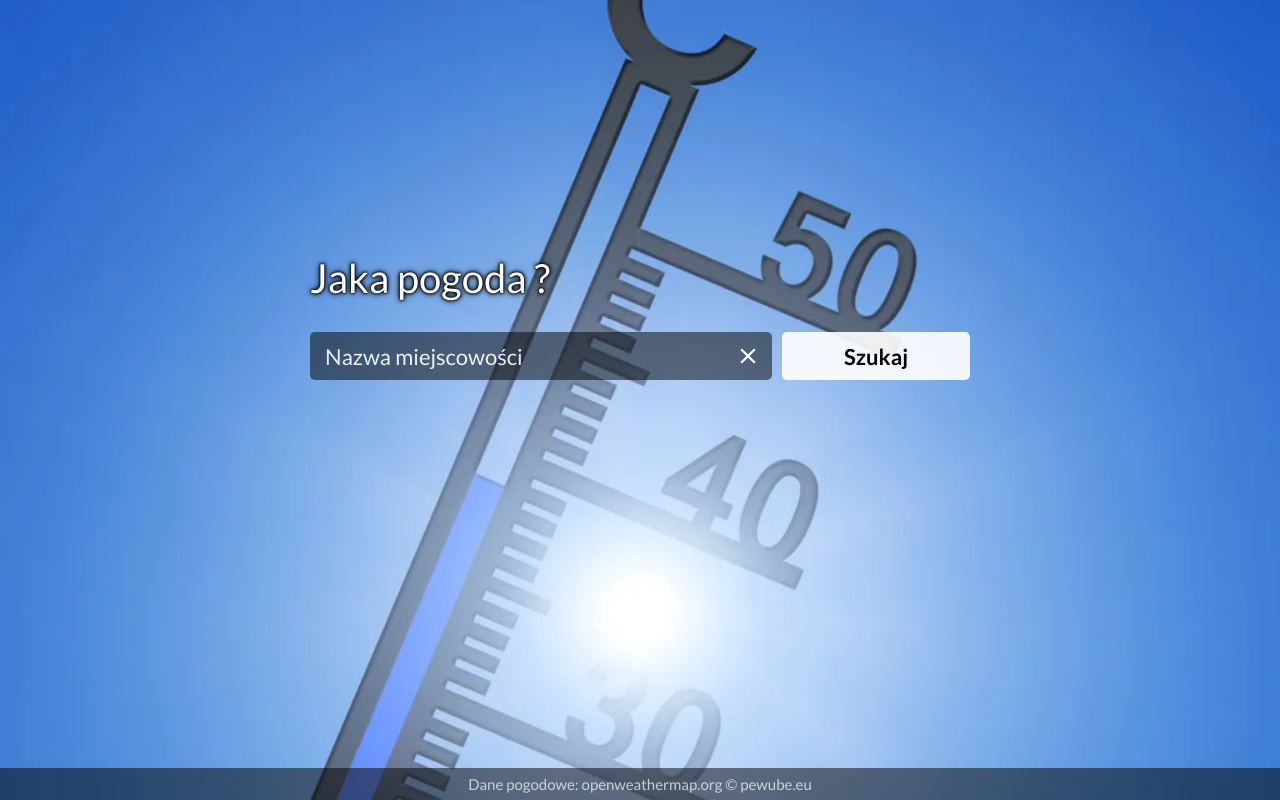
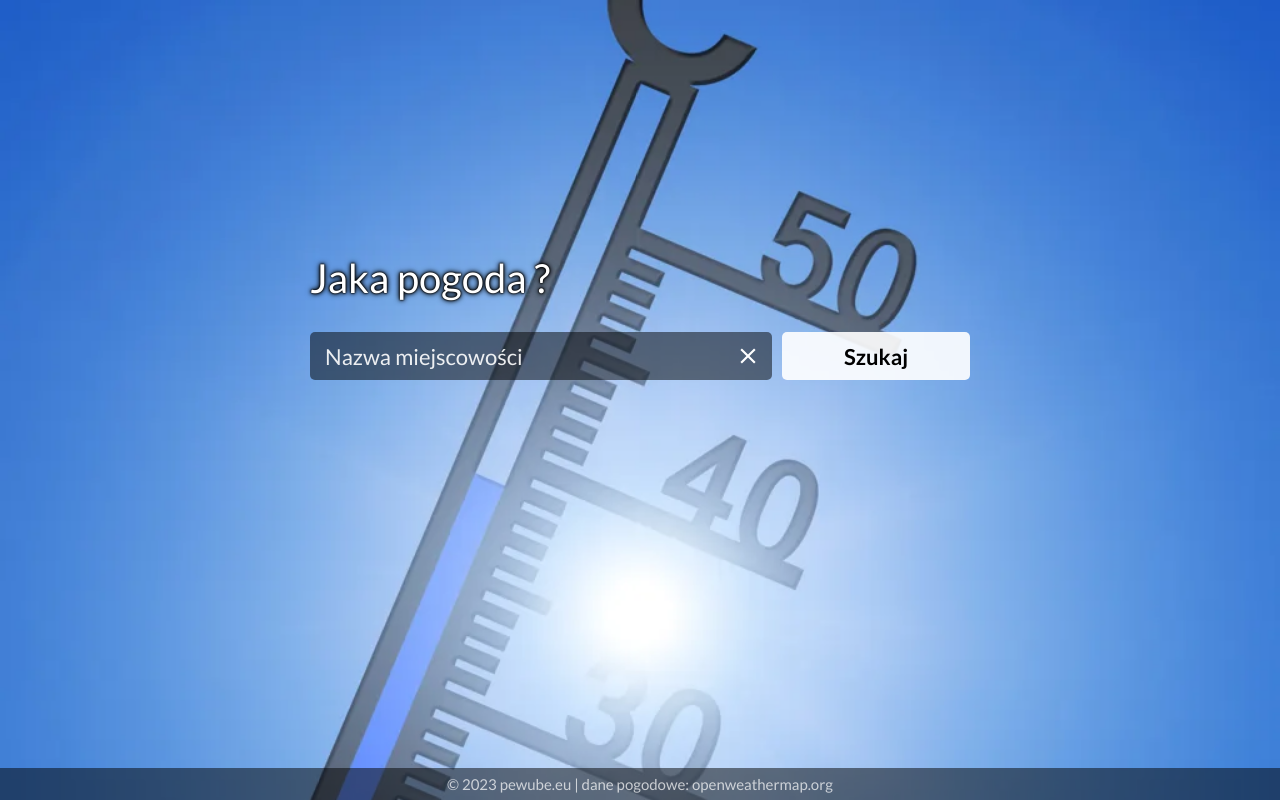
Before and after one commit to pewube/weather, a React (Create React App) app: page / in a window 1280 px wide. Built offline with nearby package versions, Linux system fonts and the light colour scheme; no server answers.

Commit message:
FEAT: add year to footer copyright

```diff
--- a/src/components/Footer.jsx
+++ b/src/components/Footer.jsx
@@ -1,8 +1,10 @@
 const Footer = () => {
+  const year = new Date().getFullYear();
+
   return (
     <footer className="app__footer">
       <p className="footer">
-        Dane pogodowe: openweathermap.org &copy; pewube.eu{" "}
+        &copy; {year} pewube.eu | dane pogodowe: openweathermap.org
       </p>
     </footer>
   );
```
